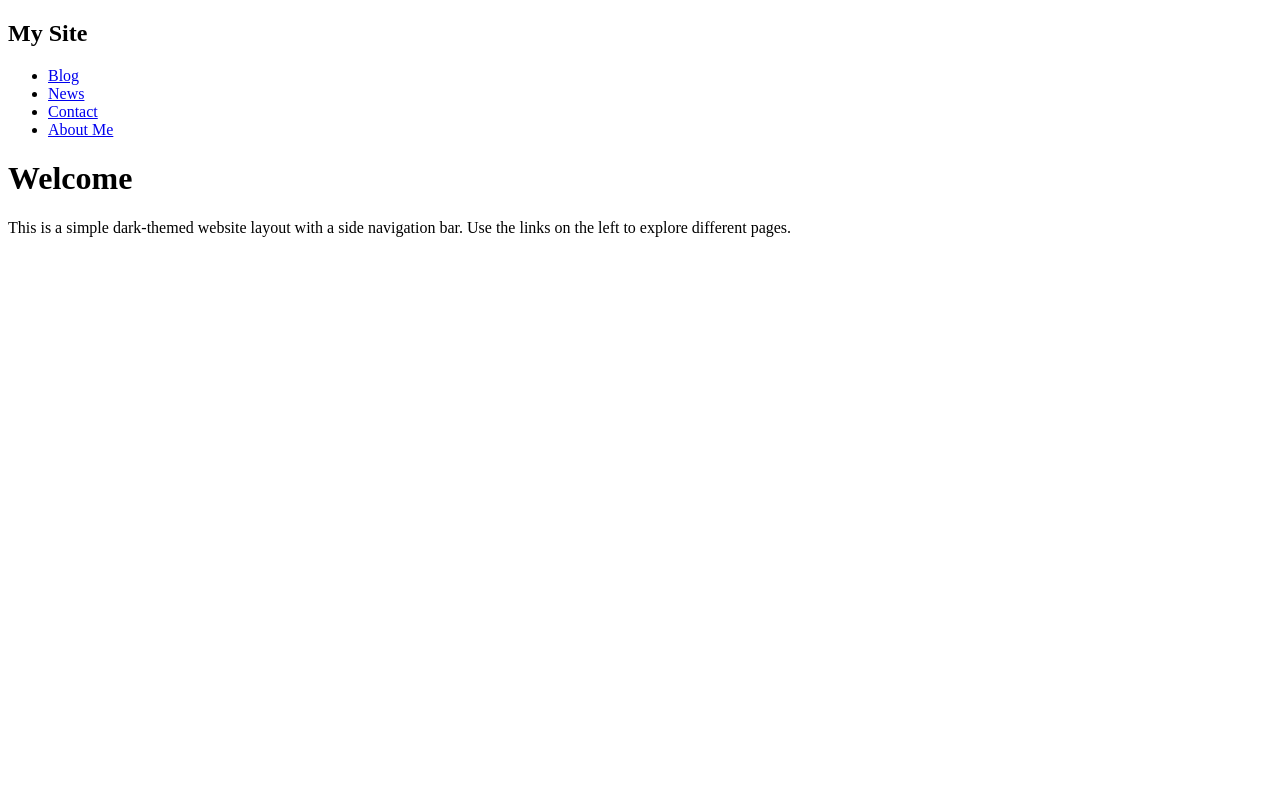
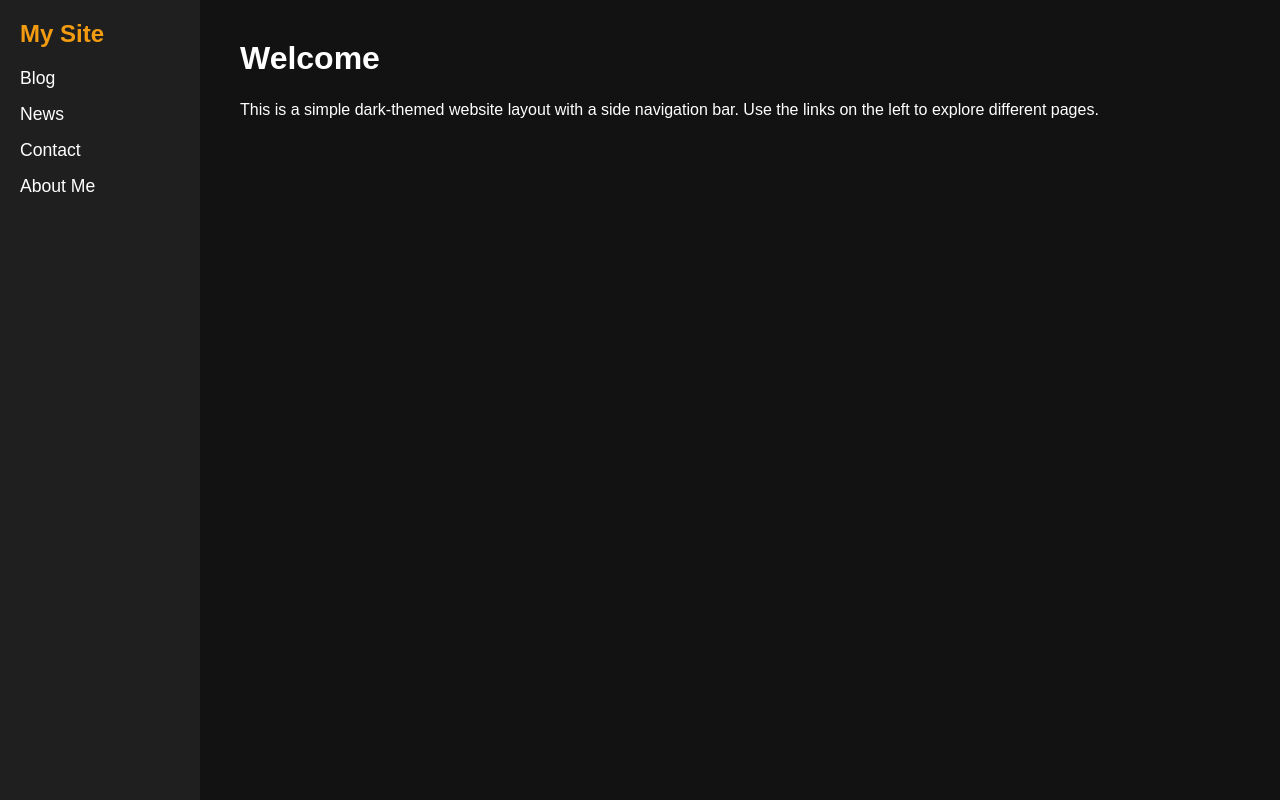
Before and after one commit to JCilenti/atomastech, a plain HTML site: page index.html in a window 1280 px wide. Drawn offline with Linux system fonts and the light colour scheme.

Commit message:
updates css fiel name

```diff
--- a/index.html
+++ b/index.html
@@ -3,8 +3,8 @@
 <head>
   <meta charset="UTF-8" />
   <meta name="viewport" content="width=device-width, initial-scale=1.0" />
-  <title>Dark Theme Website</title>
-  <link rel="stylesheet" href="styles.css">
+  <title>Atomas Tech</title>
+  <link rel="stylesheet" href="style.css">
 </head>
 <body>
   <nav>
```
Also changed, not shown: about.html (+1 -1 lines), blog.html (+2 -2 lines), contact.html (+2 -2 lines), news.html (+2 -2 lines).
